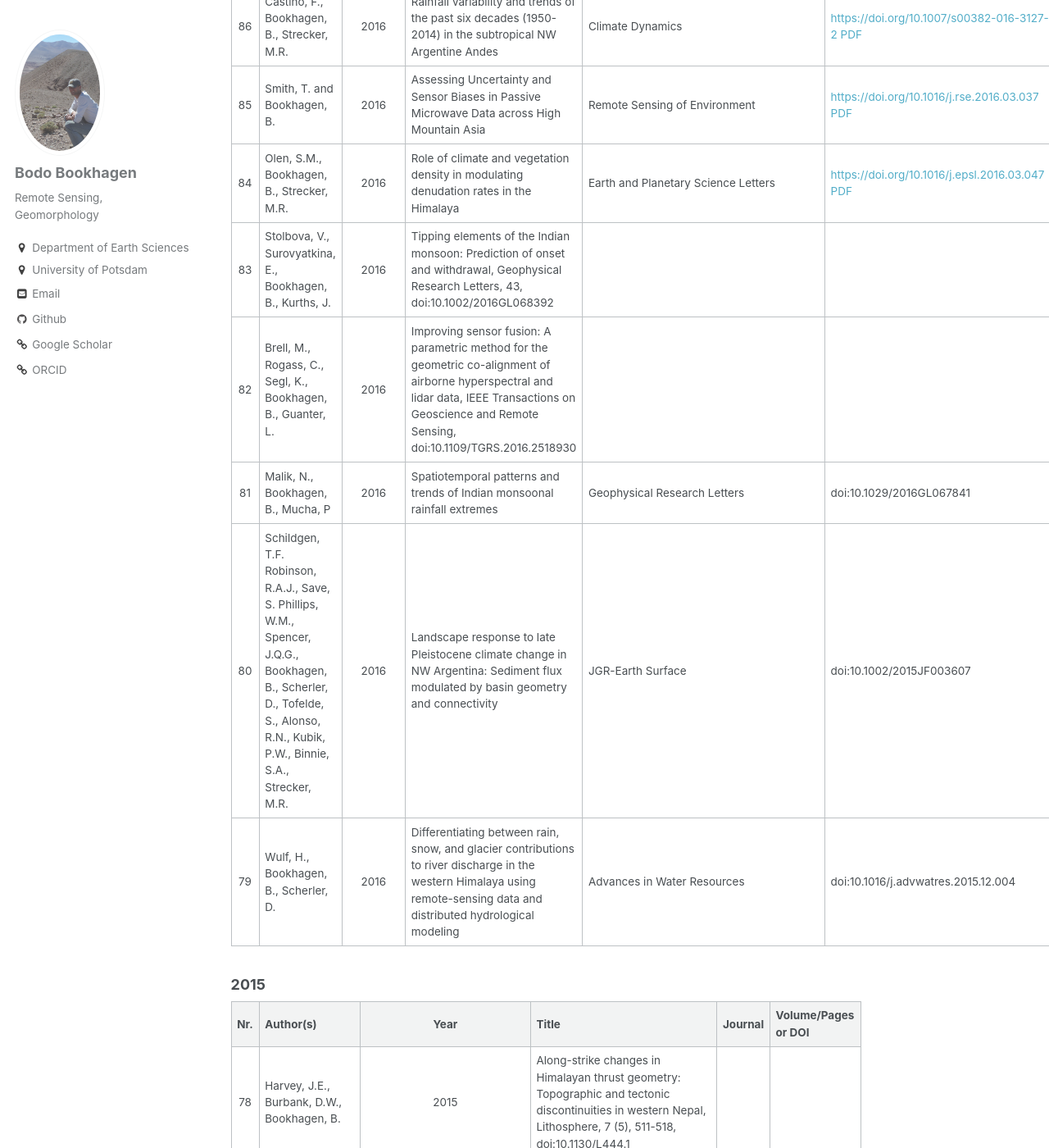
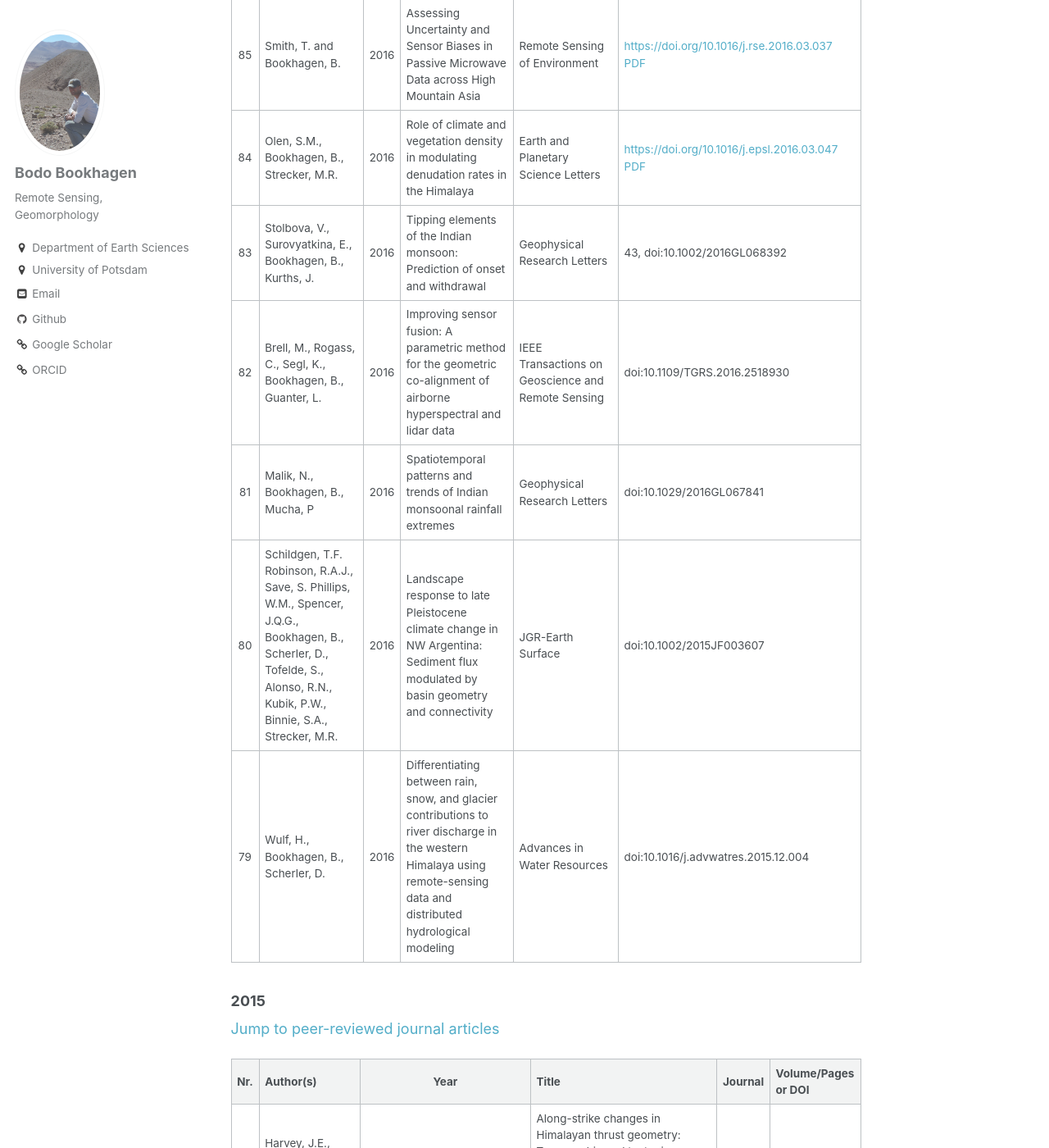
Before and after one commit to BodoBookhagen/BodoBookhagen.github.io, a Jekyll site: the page built from _pages/publications.md, in a window 1280 px wide and 1400 px high, scrolled down 6102 px. Shown: the whole window at 82% size. Built offline with Jekyll 4.4.1, drawn with Linux system fonts in a browser that asks for light colours; some of the changed text lies outside the part shown.

Commit message:
Dec-25 2018

```diff
--- a/_pages/publications.md
+++ b/_pages/publications.md
@@ -6,7 +6,7 @@ author_profile: true
 
 [Jump to peer-reviewed book chapters](#peer-reviewed-book-chapters)
 
-[Jump to peer-reviewed journal articles](#peer-reviewed-journal-chapters) [2018](#2018) [2017](#2017) [2016](#2016) [2015](#2015)
+[Jump to peer-reviewed journal articles](#peer-reviewed-journal-articles) [2018](#2018) [2017](#2017) [2016](#2016) [2015](#2015)
 
 ## Peer reviewed Book chapters
 
@@ -39,6 +39,7 @@ author_profile: true
 
 
 ### 2017
+[Jump to peer-reviewed journal articles](#peer-reviewed-journal-articles)
 
 | Nr. | Author(s) | Year | Title | Journal | Volume/Pages or DOI |
 |:---:|:----------|:----:|-------|---------|---------------------|
@@ -52,12 +53,13 @@ author_profile: true
 
 
 ### 2016
+[Jump to peer-reviewed journal articles](#peer-reviewed-journal-articles)
 
 | Nr. | Author(s) | Year | Title | Journal | Volume/Pages or DOI |
 |:---:|:----------|:----:|-------|---------|---------------------|
-|97 | Castino, F., Bookhagen, B., and M. R. Strecker |2016, River-discharge dynamics in the Southern Central Andes and the 1976–77 global climate shift | Geophys. Res. Lett. | [https://doi.org/10.1002/2016GL070868](https://doi.org/10.1002/2016GL070868) [PDF](http://bodobookhagen.github.io/pdf/Castino16_discharge_nw_argentina.pdf) |
+|97 | Castino, F., Bookhagen, B., and M. R. Strecker |2016| River-discharge dynamics in the Southern Central Andes and the 1976–77 global climate shift | Geophys. Res. Lett. | [https://doi.org/10.1002/2016GL070868](https://doi.org/10.1002/2016GL070868) [PDF](http://bodobookhagen.github.io/pdf/Castino16_discharge_nw_argentina.pdf) |
 |96 | Bufe, A., D. P. S. Bekaert, E. Hussain, B. Bookhagen, D. W. Burbank, J. A. Thompson Jobe, C. Jie, L. Tao, L. Langtao, and W. Gan | 2017 | Temporal changes in rock-uplift rates of folds in the foreland of the Tian Shan and the Pamir from geodetic and geologic data | Geophys. Res. Lett. | [https://doi.org/10.1002/2017GL073627](https://doi.org/10.1002/2017GL073627) [PDF](http://bodobookhagen.github.io/pdf/Bufe17_centralAsia_deformation_InSAR.pdf) |
-|95 | Neelmeiher, J., Motagh, M., Bookhagen, B. |2017| High-Resolution Digital Elevation Models from Single-Pass TanDEM-X Imagery Over Mountainous Regions: A Case Study for Inylchek Glacier, Central Asia, ISPRS Journal of Photogrammetry and Remote Sensing | [https://doi.org/10.1016/j.isprsjprs.2017.05.011](https://doi.org/10.1016/j.isprsjprs.2017.05.011) |
+|95 | Neelmeiher, J., Motagh, M., Bookhagen, B. |2017| High-Resolution Digital Elevation Models from Single-Pass TanDEM-X Imagery Over Mountainous Regions: A Case Study for Inylchek Glacier, Central Asia| ISPRS Journal of Photogrammetry and Remote Sensing | [https://doi.org/10.1016/j.isprsjprs.2017.05.011](https://doi.org/10.1016/j.isprsjprs.2017.05.011) |
 |94 | Brell, M., Segel, K., Guanter, L., Bookhagen, B. |2017| Hyperspectral and Lidar intensity data fusion: A framework for the rigorous correction of illumination, anisotropic effects and cross-calibration | IEEE Transactions on Geoscience and Remote Sensing | [https://doi.org/10.1109/TGRS.2017.2654516](https://doi.org/10.1109/TGRS.2017.2654516) [PDF](http://bodobookhagen.github.io/pdf/brell17_lidar_fusion.pdf) |
 |93 | Cannon, F., Carvalho, L.M.V, Jones, C., Norris, J., Bookhagen B., Kiladis G.N. |2017 | Effects of Topographic Smoothing on the Simulation of Winter Precipitation in High Mountain Asia | JGR-Atmospheres | [https://doi.org/10.1002/2016JD026038](https://doi.org/10.1002/2016JD026038) [PDF](http://bodobookhagen.github.io/pdf/Cannon17_topographic_smoothing_winter_precip_HMA.pdf) |
 |92 | Dey, S., Thiede, R.C., Schildgen, T.F., Wittmann, H., Bookhagen, B., Scherler, D., Jain, V., Strecker, M.R. |2016| Holocene internal shortening within the northwest Sub-Himalaya: Out-of-sequence faulting of the Jwalamukhi Thrust, India | Tectonics | [https://doi.org/10.1002/2015TC004002](https://doi.org/10.1002/2015TC004002) [PDF](http://bodobookhagen.github.io/pdf/Dey16_out_of_sequence_thrusting_nw_himalaya.pdf) |
@@ -69,13 +71,14 @@ author_profile: true
 |86 | Castino, F., Bookhagen, B., Strecker, M.R. |2016| Rainfall variability and trends of the past six decades (1950-2014) in the subtropical NW Argentine Andes | Climate Dynamics | [https://doi.org/10.1007/s00382-016-3127-2](https://doi.org/10.1007/s00382-016-3127-2) [PDF](http://bodobookhagen.github.io/pdf/castino16_NWArgentina_rainfall_trends.pdf) |
 |85 | Smith, T. and Bookhagen, B. |2016| Assessing Uncertainty and Sensor Biases in Passive Microwave Data across High Mountain Asia | Remote Sensing of Environment | [https://doi.org/10.1016/j.rse.2016.03.037](https://doi.org/10.1016/j.rse.2016.03.037) [PDF](http://bodobookhagen.github.io/pdf/smith16_HMA_snowfall.pdf) |
 |84 | Olen, S.M., Bookhagen, B., Strecker, M.R. |2016| Role of climate and vegetation density in modulating denudation rates in the Himalaya | Earth and Planetary Science Letters | [https://doi.org/10.1016/j.epsl.2016.03.047](https://doi.org/10.1016/j.epsl.2016.03.047) [PDF](http://bodobookhagen.github.io/pdf/olen16_vegetation_himalaya.pdf) |
-|83 | Stolbova, V., Surovyatkina, E., Bookhagen, B., Kurths, J. |2016| Tipping elements of the Indian monsoon: Prediction of onset and withdrawal, Geophysical Research Letters, 43, doi:10.1002/2016GL068392|
-|82 | Brell, M., Rogass, C., Segl, K., Bookhagen, B., Guanter, L. |2016| Improving sensor fusion: A parametric method for the geometric co-alignment of airborne hyperspectral and lidar data, IEEE Transactions on Geoscience and Remote Sensing, doi:10.1109/TGRS.2016.2518930|
+|83 | Stolbova, V., Surovyatkina, E., Bookhagen, B., Kurths, J. |2016| Tipping elements of the Indian monsoon: Prediction of onset and withdrawal| Geophysical Research Letters| 43, doi:10.1002/2016GL068392|
+|82 | Brell, M., Rogass, C., Segl, K., Bookhagen, B., Guanter, L. |2016| Improving sensor fusion: A parametric method for the geometric co-alignment of airborne hyperspectral and lidar data| IEEE Transactions on Geoscience and Remote Sensing| doi:10.1109/TGRS.2016.2518930|
 |81 | Malik, N., Bookhagen, B., Mucha, P |2016| Spatiotemporal patterns and trends of Indian monsoonal rainfall extremes| Geophysical Research Letters| doi:10.1029/2016GL067841|
 |80 | Schildgen, T.F. Robinson, R.A.J., Save, S. Phillips, W.M., Spencer, J.Q.G., Bookhagen, B., Scherler, D., Tofelde, S., Alonso, R.N., Kubik, P.W., Binnie, S.A., Strecker, M.R. |2016| Landscape response to late Pleistocene climate change in NW Argentina: Sediment flux modulated by basin geometry and connectivity| JGR-Earth Surface| doi:10.1002/2015JF003607|
 |79 | Wulf, H., Bookhagen, B., Scherler, D. |2016| Differentiating between rain, snow, and glacier contributions to river discharge in the western Himalaya using remote-sensing data and distributed hydrological modeling| Advances in Water Resources| doi:10.1016/j.advwatres.2015.12.004|
 
 ### 2015
+[Jump to peer-reviewed journal articles](#peer-reviewed-journal-articles)
 
 | Nr. | Author(s) | Year | Title | Journal | Volume/Pages or DOI |
 |:---:|:----------|:----:|-------|---------|---------------------|
```
Also changed, not shown: other parts of _pages/publications.md (+1 -1 lines).
